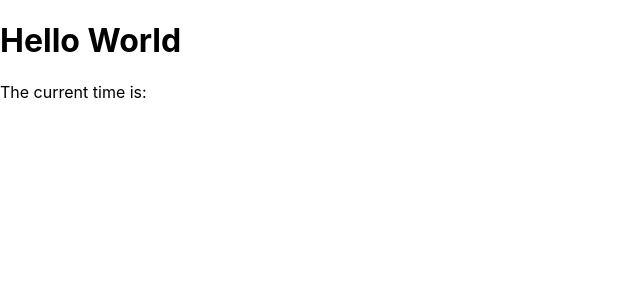
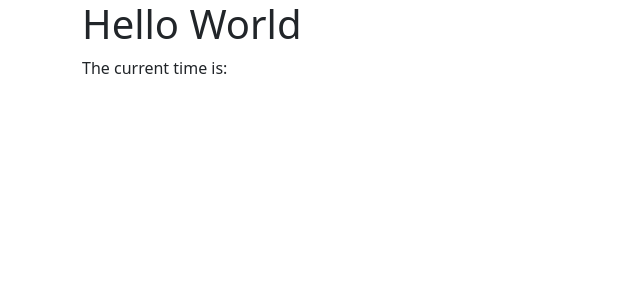
Before and after one commit to heratyian/rails-react-boilerplate, a React (Create React App) app in the folder client/: page / in a window 1280 px wide. Shown: the top 300 px of the page, without its empty margins (0-640 px from the left). Built offline with nearby package versions, Linux system fonts and the light colour scheme; no server answers.

Commit message:
Add bootstrap.

```diff
--- a/client/package.json
+++ b/client/package.json
@@ -10,9 +10,11 @@
     "@types/node": "^16.18.3",
     "@types/react": "^18.0.25",
     "@types/react-dom": "^18.0.9",
+    "bootstrap": "^5.2.2",
     "react": "^18.2.0",
     "react-dom": "^18.2.0",
     "react-scripts": "5.0.1",
+    "sass": "^1.56.1",
     "typescript": "^4.9.3",
     "web-vitals": "^2.1.4"
   },
--- a/client/src/App.tsx
+++ b/client/src/App.tsx
@@ -25,7 +25,7 @@
 
   render() {
     return (
-      <div id="root">
+      <div className="container">
         <h1>Hello World</h1>
         <p>The current time is: {this.state.ping}</p>
       </div>
--- a/client/src/index.tsx
+++ b/client/src/index.tsx
@@ -3,6 +3,7 @@
 import './index.css';
 import App from './App';
 import reportWebVitals from './reportWebVitals';
+import 'bootstrap/dist/css/bootstrap.css';
 
 const root = ReactDOM.createRoot(
   document.getElementById('root') as HTMLElement
```
Also changed, not shown: 1 other file (tests, documents, lock files or other folders).
